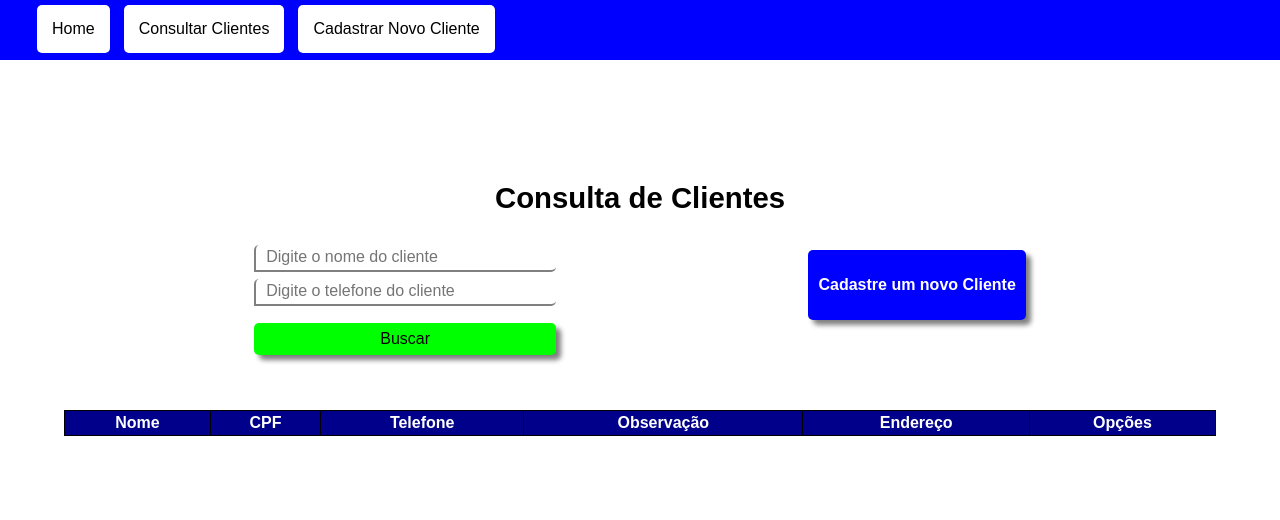
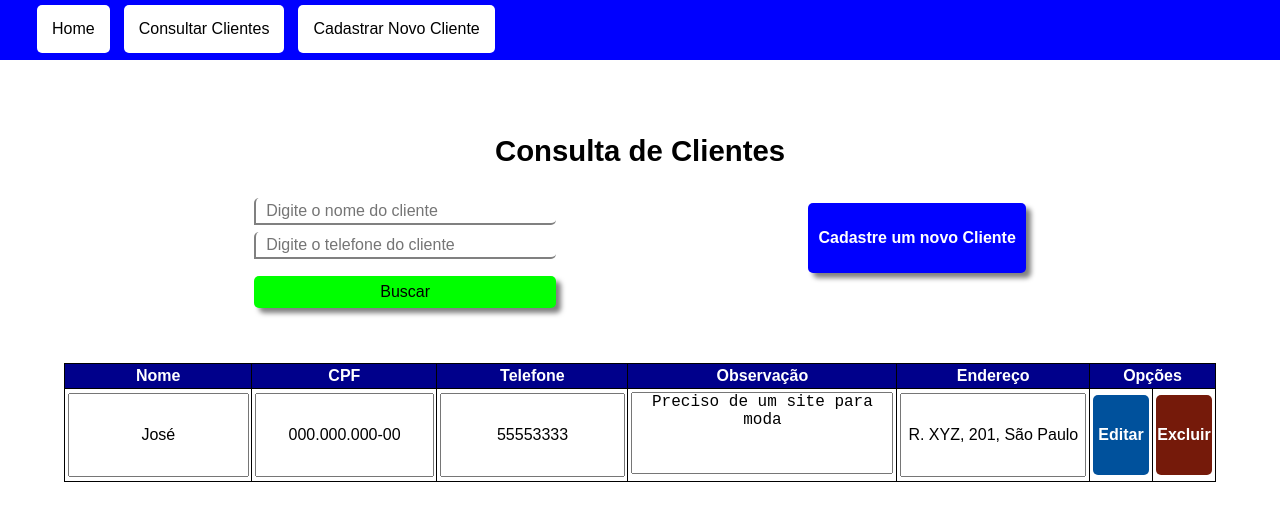
Before and after one commit to rangel-paolo-cardoso/CRUD-Cliente-Front, an Angular app: page /ConsultaClientes in a window 1280 px wide. Shown: the top 520 px of the page. Built offline with nearby package versions, Linux system fonts and the light colour scheme.

Commit message:
Voltando alguns passos

```diff
--- a/src/app/consulta-clientes/consulta-clientes.component.html
+++ b/src/app/consulta-clientes/consulta-clientes.component.html
@@ -23,21 +23,21 @@
         </tr>
       </thead>
       <tbody>
-        <tr *ngFor="let cliente of clientes">
+        <tr>
           <td>
-            <input type="text" value={{cliente.nome}}>
+            <input type="text" value="José">
           </td>
           <td>
-            <input type="text" value={{cliente.cpf}}>
+            <input type="text" value="000.000.000-00">
           </td>
           <td>
-            <input type="text" value={{cliente.telefone}}>
+            <input type="text" value="55553333">
           </td>
           <td>
-            <textarea name="" id="" >{{cliente.observacao}}</textarea>
+            <textarea name="" id="" >Preciso de um site para moda</textarea>
           </td>
           <td>
-            <input type="text" value={{cliente.endereco}}>
+            <input type="text" value="R. XYZ, 201, São Paulo">
           </td>
           <td>
             <button class="edit-btn">Editar</button>
--- a/src/app/consulta-clientes/consulta-clientes.component.ts
+++ b/src/app/consulta-clientes/consulta-clientes.component.ts
@@ -1,31 +1,15 @@
-import { Component } from '@angular/core';
-// import { Router } from '@angular/router';
-// import { Cliente } from '../models/cliente/cliente';
-// import { UserServiceService } from '../Services/user-service.service';
+import { Component, OnInit } from '@angular/core';
 
 @Component({
   selector: 'app-consulta-clientes',
   templateUrl: './consulta-clientes.component.html',
-  styleUrls: ['./consulta-clientes.component.css'],
+  styleUrls: ['./consulta-clientes.component.css']
 })
-export class ConsultaClientesComponent {
+export class ConsultaClientesComponent implements OnInit {
 
-  // cliente: Cliente;
+  constructor() { }
 
-  constructor(
-    // private router: Router,
-    // private clienteService: UserServiceService
-  ) {
-    // this.cliente = new Cliente();
+  ngOnInit(): void {
   }
 
-  // onSubmit() {
-  //   this.clienteService
-  //     .save(this.cliente)
-  //     .subscribe((result) => this.gotoClienteList());
-  // }
-
-  // gotoClienteList() {
-  //   this.router.navigate(["/ConsultaCliente"]);
-  // }
 }
--- a/src/app/home-page/home-page.component.html
+++ b/src/app/home-page/home-page.component.html
@@ -5,6 +5,6 @@
       Navegue pelo sistema utilizando os menus da
       barra superior.
     </p>
-    <p>Total de clientes: {{0}}</p>
+    <p>Total de clientes: 0</p>
   </div>
 </div>
```
